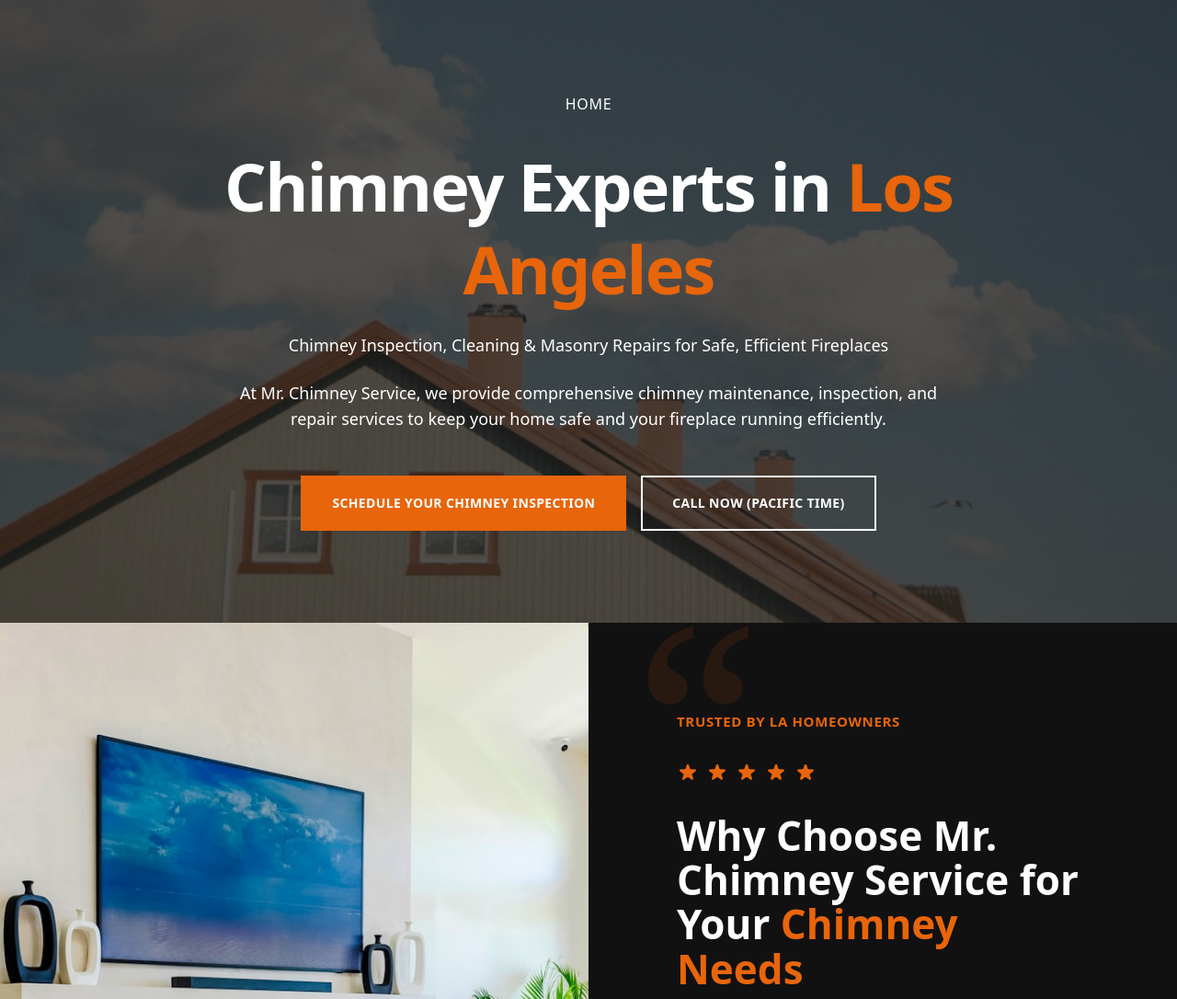
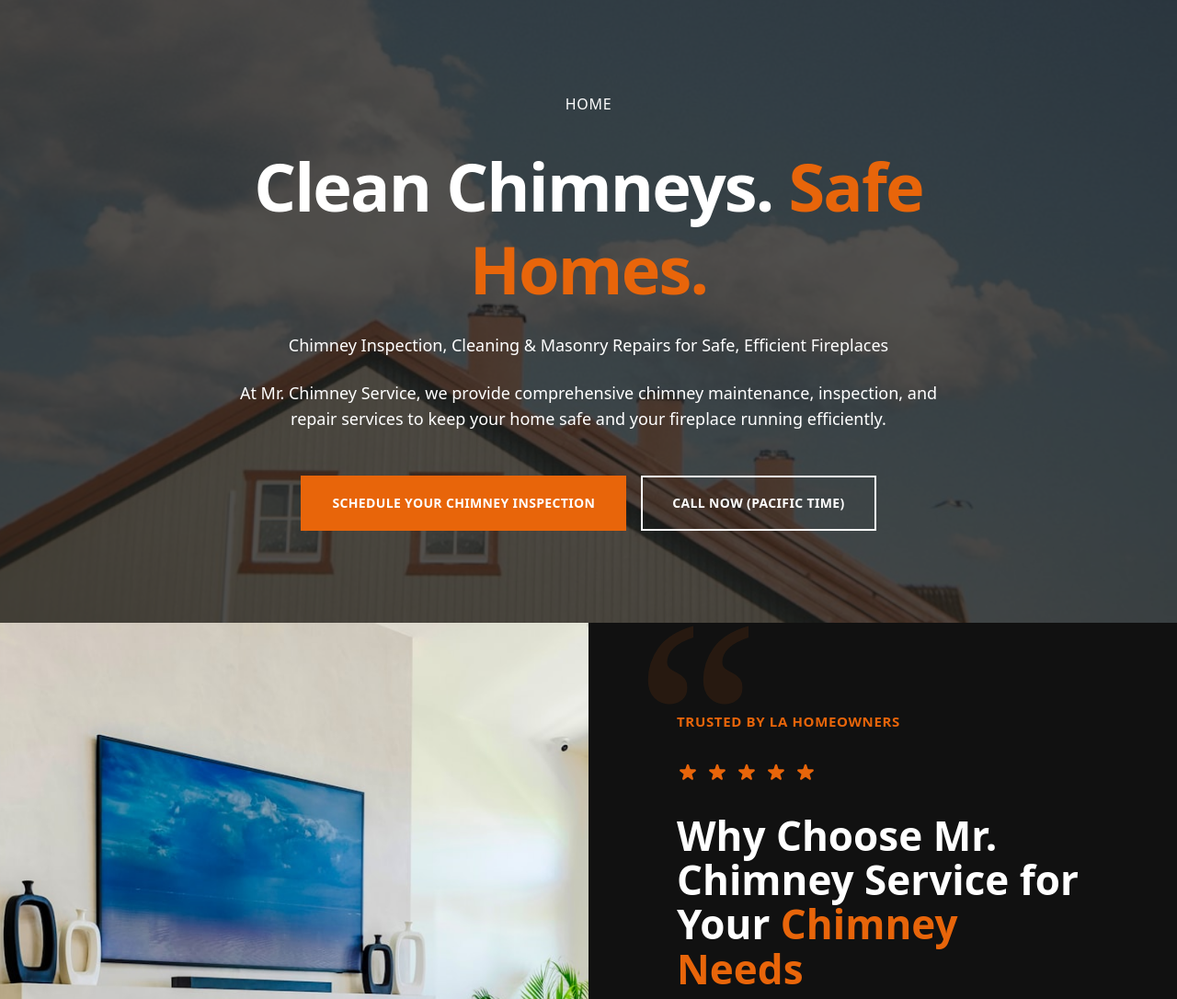
Before and after one commit to AdeptPlus-IL/MrChimneyServiceInc.-CA, a website: page src/index.html in a window 1280 px wide. Shown: the top 1086 px of the page at 92% size. Drawn offline with nearby package versions, Linux system fonts and the light colour scheme; files whose address does not match are found by name.

Commit message:
Site Editor: Add safety tagline to website header

```diff
--- a/src/index.html
+++ b/src/index.html
@@ -51,7 +51,7 @@
 
             <!-- Main Heading -->
             <h1 class="text-white font-black text-5xl md:text-6xl lg:text-[72px] leading-tight lg:leading-[90px] tracking-tight md:tracking-[-1.8px] mb-6 max-w-4xl mx-auto">
-                Chimney Experts in <span class="text-primary">Los Angeles</span>
+                Clean Chimneys. <span class="text-primary">Safe Homes.</span>
             </h1>
 
             <!-- Subheading -->
```
